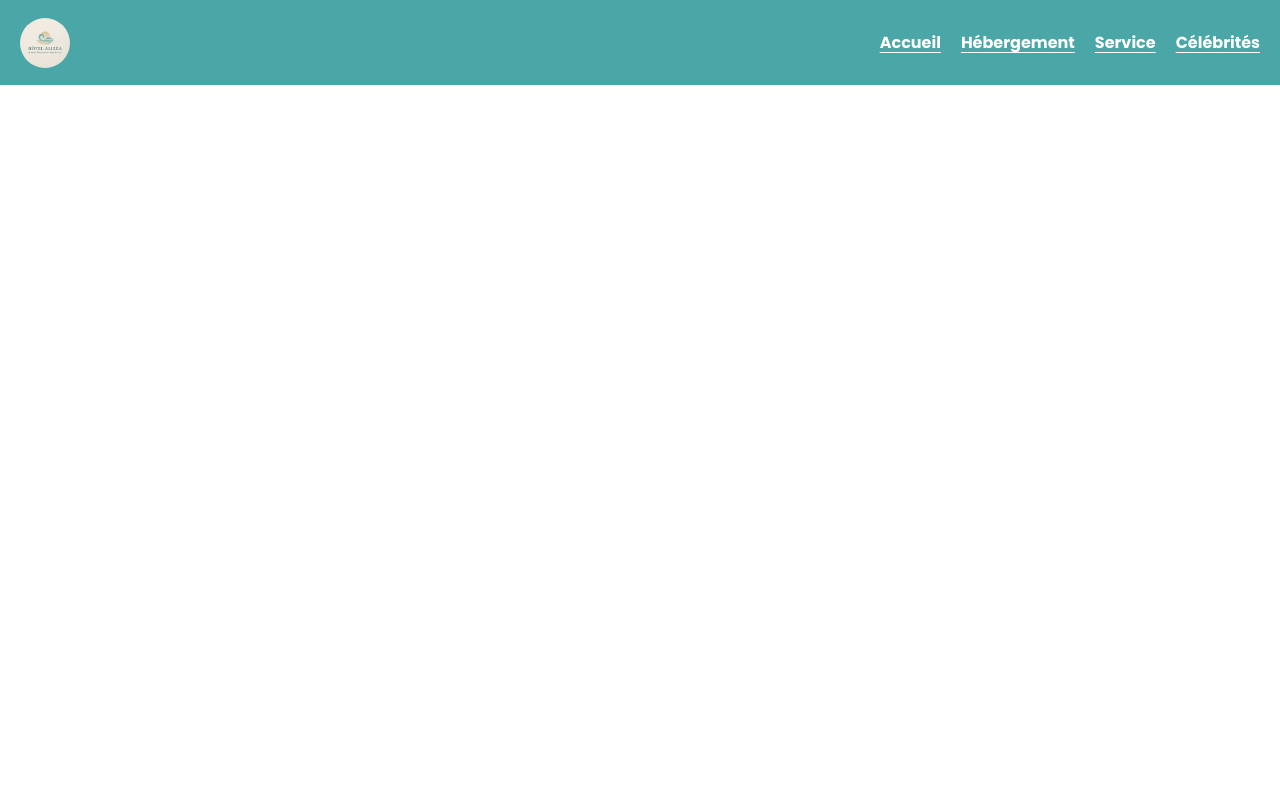
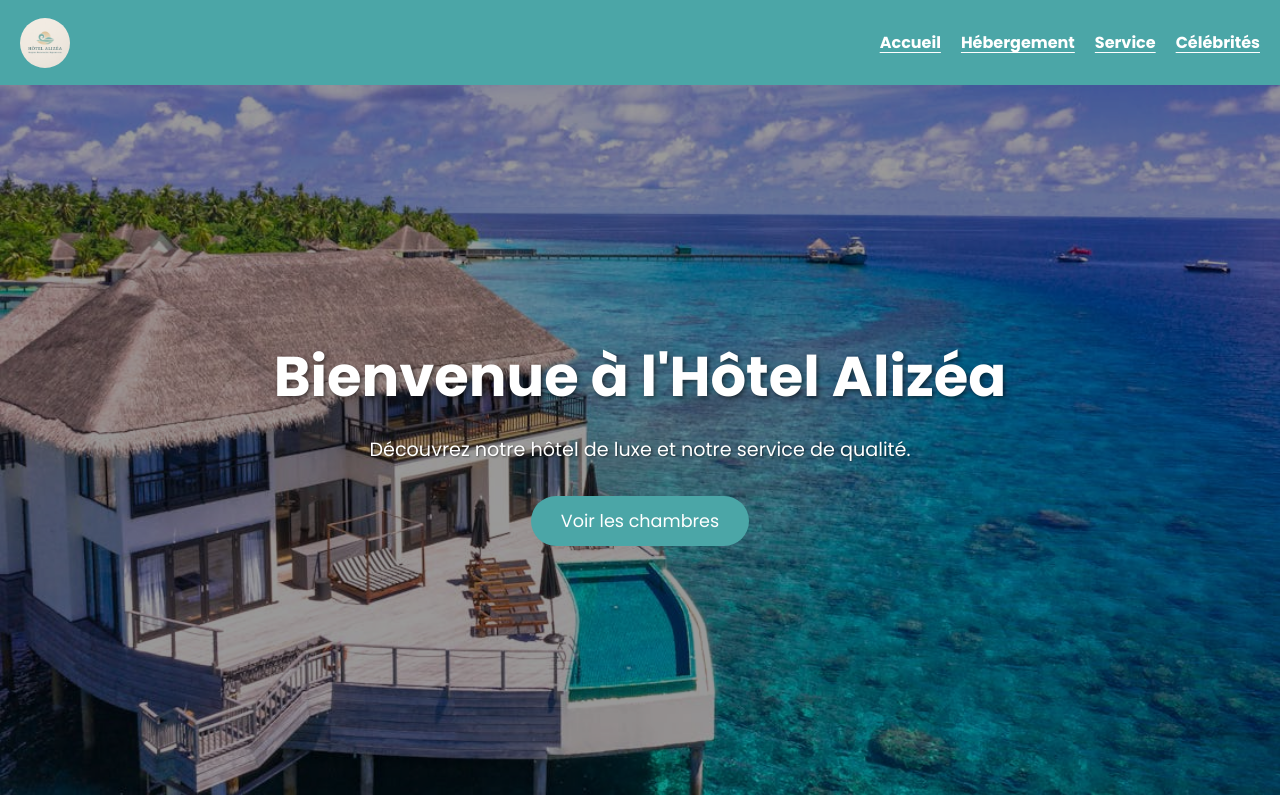
Before and after one commit to PandaaxDvlpt/brief8_All, a plain HTML site: page index.html in a window 1280 px wide. Drawn offline with Linux system fonts and the light colour scheme.

Commit message:
img accueil

```diff
--- a/index.html
+++ b/index.html
@@ -26,5 +26,17 @@
             </ul>
         </nav>
     </header>
+
+
+    <main>
+        <section class="section-bg">
+            <img src="./assets/img-ac.jpeg" alt="bg" class="bg">
+            <div class="section-bg-content">
+                <h1>Bienvenue à l'Hôtel Alizéa</h1>
+                <p>Découvrez notre hôtel de luxe et notre service de qualité.</p>
+                <button class="btn">Voir les chambres</button>
+            </div>
+        </section>
+    </main>
 </body>
 </html>
--- a/styles/global.css
+++ b/styles/global.css
@@ -147,7 +147,6 @@
         font-size: 1.2rem;
     }
 
-    /* Animation du hamburger */
     .hamburger.active span:nth-child(1) {
         transform: translateY(9px) rotate(45deg);
     }
@@ -160,3 +159,80 @@
         transform: translateY(-9px) rotate(-45deg);
     }
 }
+
+.section-bg {
+    position: relative;
+    width: 100%;
+    height: calc(100vh - 90px);
+    overflow: hidden;
+}
+
+.bg {
+    width: 100%;
+    height: 100%;
+    object-fit: cover;
+    position: absolute;
+    top: 0;
+    left: 0;
+}
+
+.section-bg-content {
+    position: absolute;
+    top: 50%;
+    left: 50%;
+    transform: translate(-50%, -50%);
+    text-align: center;
+    color: white;
+    z-index: 1;
+    width: 90%;
+    max-width: 800px;
+}
+
+.section-bg-content h1 {
+    font-size: 3.5rem;
+    margin-bottom: 1rem;
+    text-shadow: 2px 2px 4px rgba(0, 0, 0, 0.5);
+}
+
+.section-bg-content p {
+    font-size: 1.2rem;
+    margin-bottom: 2rem;
+    text-shadow: 1px 1px 2px rgba(0, 0, 0, 0.5);
+}
+
+.btn {
+    padding: 12px 30px;
+    background-color: var(--color-ocean);
+    color: white;
+    border: none;
+    border-radius: 25px;
+    font-size: 1.1rem;
+    cursor: pointer;
+    transition: var(--trans-03);
+}
+
+.btn:hover {
+    background-color: var(--color-hover);
+    transform: scale(1.05);
+}
+
+
+.section-bg::after {
+    content: '';
+    position: absolute;
+    top: 0;
+    left: 0;
+    width: 100%;
+    height: 100%;
+    background: rgba(0, 0, 0, 0.4);
+}
+
+@media screen and (max-width: 768px) {
+    .section-bg-content h1 {
+        font-size: 2.5rem;
+    }
+
+    .section-bg-content p {
+        font-size: 1rem;
+    }
+}
```
